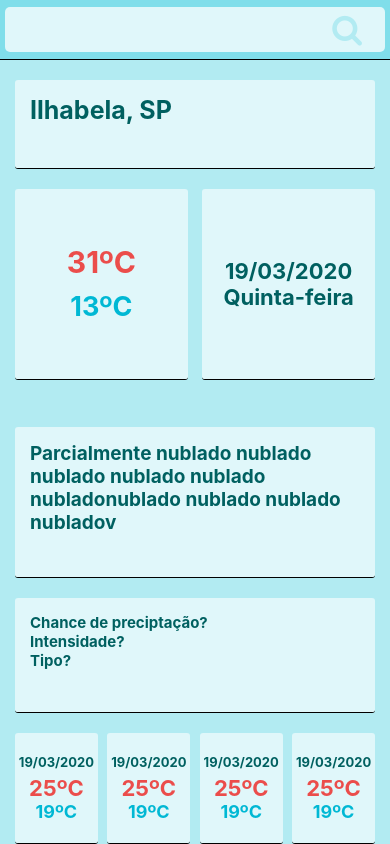
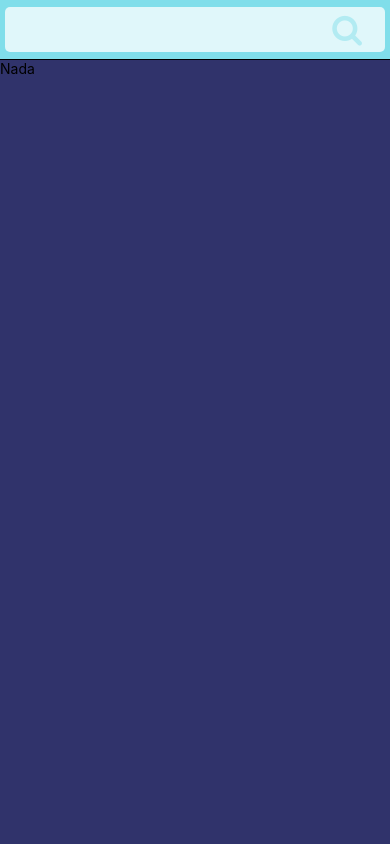
Before and after one commit to alvesrafa/weather-now, a React Native app in the folder mobile/: screen / in a window 390 px wide. Built offline with nearby package versions, Linux system fonts and the light colour scheme.

Commit message:
requisitando informaões

```diff
--- a/mobile/App.js
+++ b/mobile/App.js
@@ -1,5 +1,5 @@
 import React, { useState } from 'react';
-import { Text, View, StyleSheet} from 'react-native';
+import { View, StyleSheet, Text} from 'react-native';
 import api from './src/services/api';
 import { KEY } from './env.json';
 import Weather from './src/components/Weather';
@@ -7,14 +7,32 @@ import SearchInput from './src/components/SearchInput';
 
 
 export default function App() {
+  const [city, setCity] = useState('')
 
+  async function searchData(address){
+    if(address === '') return console.log('address vazio');
+    let config = {
+      params: {
+        apikey: KEY,
+        q: address,
+        language: 'pt-BR',
+      }
+    };
+    await api.get('/locations/v1/cities/search', config).then(response =>{
+      console.log(response.data)
+      setCity(response.data[0])
+    })
+  }
   return (
-    <>
-      <View style={styles.container}>
-        <SearchInput />
-        <Weather/>
-      </View>
-    </>
+    <View style={styles.container}>
+      <SearchInput search={searchData}/>
+      {
+        city ?
+        <Weather city={city}/>
+        :
+        <Text>Nada</Text>
+      }
+    </View>
   )
 }
 
--- a/mobile/src/components/SearchInput.js
+++ b/mobile/src/components/SearchInput.js
@@ -4,7 +4,7 @@ import { FontAwesome } from '@expo/vector-icons';
 import api from '../services/googleApi';
 import { GOOGLE_KEY } from '../../env.json';
 
-export default function SearchInput(){
+export default function SearchInput({search}){
   const [address, setAddress] = useState('');
 
   async function handleSearch(){
@@ -20,6 +20,7 @@ export default function SearchInput(){
         let address2 = response.data.results[0].address_components.pop().long_name.replace(/[.]/g,'')
         let address_google = address1 + ', ' + address2
         console.log(address_google)
+        search(address_google)
     }).catch(e => console.log(e))
 
   }
--- a/mobile/src/components/Weather.js
+++ b/mobile/src/components/Weather.js
@@ -1,25 +1,52 @@
-import React from 'react';
+import React, { useEffect, useState } from 'react';
 import { View, Text, StyleSheet } from 'react-native';
 
 import DailyForecast from './DailyForecast';
 
-export default function Weather(){
+import api from '../services/api';
+import { KEY } from '../../env.json';
+
+export default function Weather({city}){
+  const [conditions, setConditions] = useState('');
+  const [forecasts, setForecasts] = useState('');
+  const [headline, setHeadline] = useState('');
+
+  useEffect(()=> {
+    let config = {
+      params: {
+        apikey: KEY,
+        language: 'pt-BR',
+      }
+    }
+    api.get(`/forecasts/v1/daily/5day/${city.Key}`, config).then( response => {
+      setForecasts(response.data.DailyForecasts)
+      setHeadline(response.data.Headline)
+    })
+    api.get(`/currentconditions/v1/${city.Key}`, config).then( response => {
+      setConditions(response.data[0])
+    })
+    setTimeout(() => console.log('city'+city, 'conditions'+conditions, 'forecasts'+forecasts, 'headline'+headline), 5000)
+  }, [])
+
   return (
+    <>
+    {
+      (conditions && forecasts && headline) ?
       <View style={styles.weatherBlock}>
         <View style={styles.localeName}>
-        <Text style={fonts.locale}>Ilhabela, SP</Text>
+          <Text style={fonts.locale}>{city.LocalizedName}, {city.AdministrativeArea.LocalizedName}</Text>
         </View>
         <View style={styles.localeTemperature}>
-        <Text style={fonts.tempMax}>31ºC</Text>
-        <Text style={fonts.tempMin}>13ºC</Text>
+          <Text style={fonts.tempMax}>{conditions.Temperature.Metric.Value} C, {forecasts[0].Temperature.Maximum.Value} F</Text>
+          <Text style={fonts.tempMin}>{forecasts[0].Temperature.Minimum.Value} F</Text>
         </View>
         <View style={styles.date}>
-        <Text style={fonts.date}>19/03/2020</Text>
-        <Text style={fonts.dateName}>Quinta-feira</Text>
+          <Text style={fonts.date}>{forecasts[0].Date}</Text>
+          <Text style={fonts.dateName}>{forecasts[0].Date}</Text>
         </View>
 
         <View style={styles.phrase}>
-        <Text style={fonts.phrase}>Parcialmente nublado nublado nublado nublado nublado nubladonublado nublado nublado nubladov</Text>
+          <Text style={fonts.phrase}>{conditions.WeatherText}</Text>
         </View>
 
         <View style={styles.paragraph}>
@@ -36,6 +63,10 @@ export default function Weather(){
         </View>
 
       </View>
+      :
+      <Text>Nada ainda</Text>
+    }
+    </>
   )
 }
 const styles = StyleSheet.create({
```
Also changed, not shown: 2 other files (tests, documents, lock files or other folders). Lines whose indentation alone changed are shown as unchanged.
